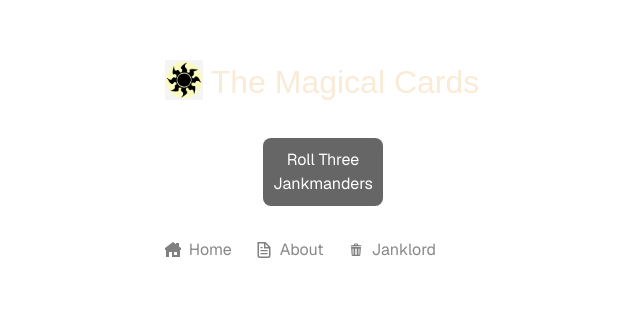
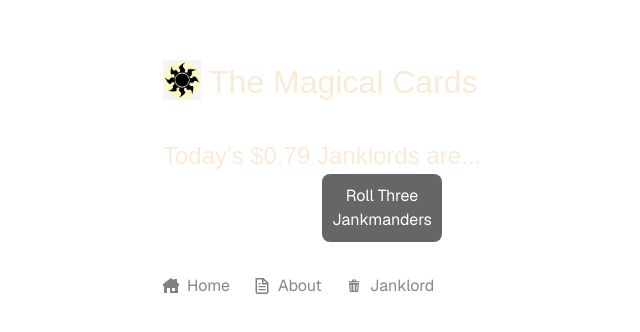
Before and after one commit to mcgrue/tmc-2025, a Next.js app in the folder frontend/: page /janklord in a window 1280 px wide. Shown: the part 106-438 px from the top of the page, without its empty margins (318-958 px from the left). Built offline with nearby package versions, Linux system fonts and the light colour scheme; a web font is replaced by a local one.

Commit message:
Add price header

```diff
--- a/frontend/src/app/janklord/page.tsx
+++ b/frontend/src/app/janklord/page.tsx
@@ -1,4 +1,6 @@
 "use client";
+
+import { BelerenTitle } from "@/fonts/Beleren";
 
 import React, { useState } from "react";
 
@@ -36,6 +38,17 @@ export default function DrawJankTablet() {
 
   return (
     <div>
+      <h1
+        className={`${BelerenTitle.variable} font-belerenTitle`}
+        style={{
+          color: "antiquewhite",
+          fontSize: "1.5em",
+          textAlign: "center",
+        }}
+      >
+        Today's $0.79 Janklords are...
+      </h1>
+
       {state[0].card.name && (
         <div
           style={{
@@ -74,7 +87,7 @@ export default function DrawJankTablet() {
           button.textContent = "Fetching jank...";
           await doRoll();
           button.disabled = false;
-          button.textContent = "Roll Three Jankmanders";
+          button.textContent = "Roll Three MORE Jankmanders";
         }}
         onMouseEnter={(e) => {
           e.currentTarget.style.backgroundColor = "#888";
```
